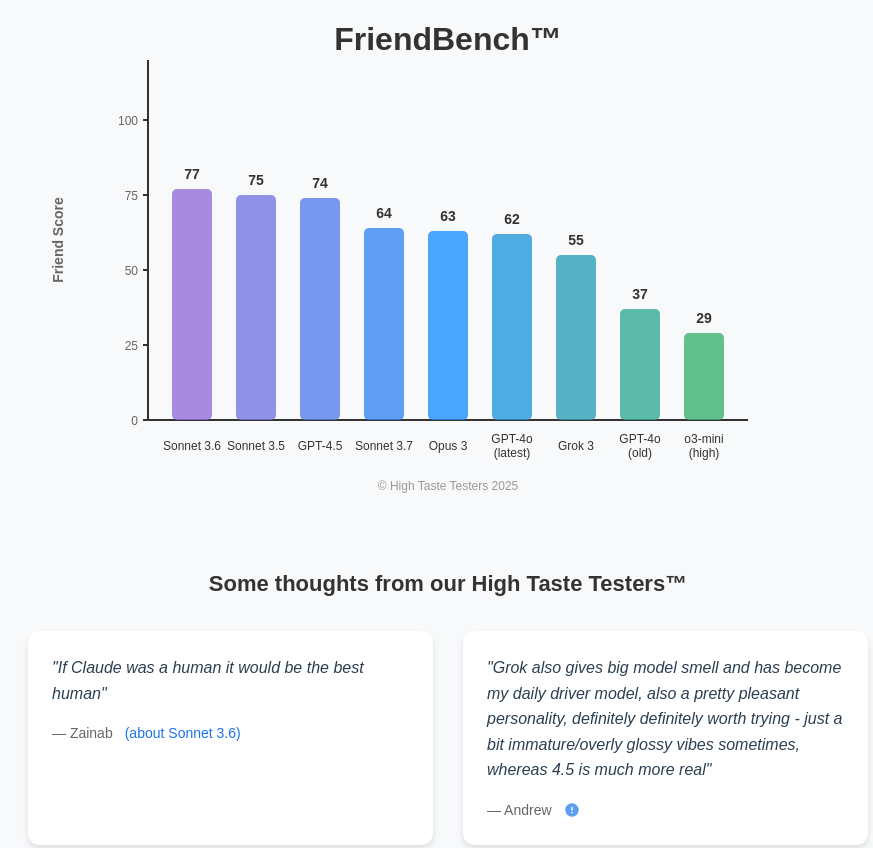
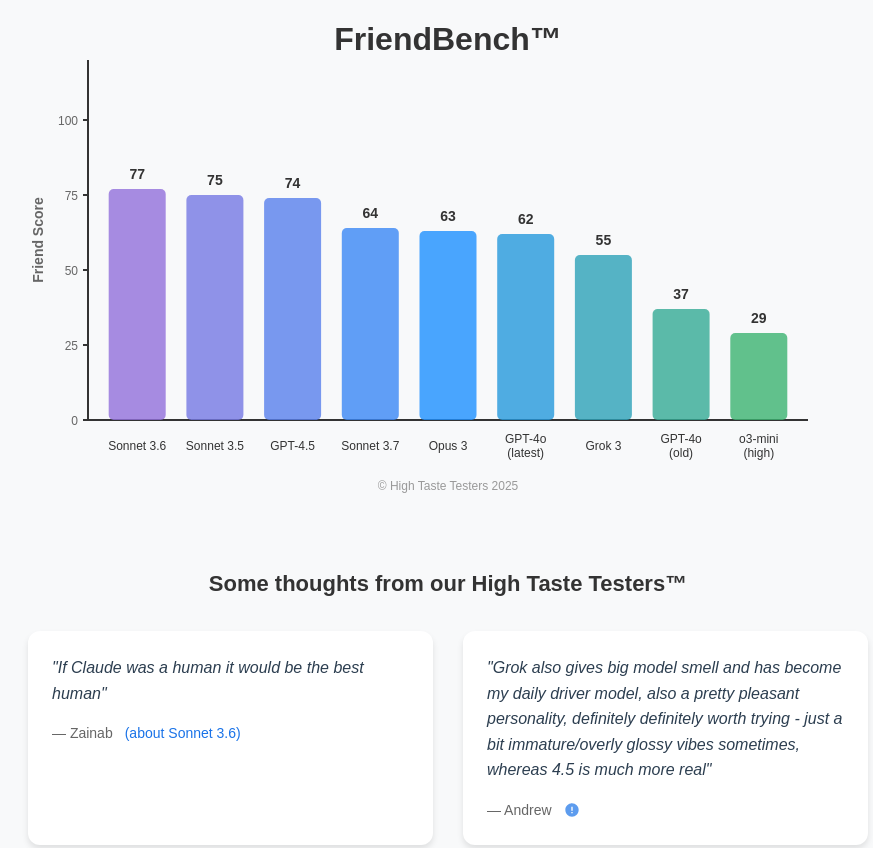
Before and after one commit to henri123lemoine/friendbench, a plain HTML site: page frontend/index.html in a window 1280 px wide. Shown: the top 848 px of the page, without its empty margins (192-1065 px from the left). Drawn offline with Linux system fonts and the light colour scheme.

Commit message:
Adjust chart margins and bar width for improved readability

```diff
--- a/frontend/index.html
+++ b/frontend/index.html
@@ -194,9 +194,9 @@
       height: 500,
       margin: {
         top: 40,
-        right: 140,
+        right: 80,
         bottom: 100,
-        left: 140
+        left: 80
       }
     };
 
@@ -233,9 +233,9 @@
       `).join('')}
 
       <!-- Y-axis label -->
-      <text x="${config.margin.left - 85}" y="${(config.height + config.margin.top - config.margin.bottom) / 2}"
+      <text x="${config.margin.left - 45}" y="${(config.height + config.margin.top - config.margin.bottom) / 2}"
             font-family="Arial" font-size="14" font-weight="bold" text-anchor="middle"
-            fill="#666" transform="rotate(-90, ${config.margin.left - 85}, ${(config.height + config.margin.top - config.margin.bottom) / 2})">
+            fill="#666" transform="rotate(-90, ${config.margin.left - 45}, ${(config.height + config.margin.top - config.margin.bottom) / 2})">
         Friend Score
       </text>
     `;
@@ -243,7 +243,7 @@
     // Calculate bar spacing based on number of models
     const totalModels = sortedData.length;
     const availableWidth = config.width - config.margin.left - config.margin.right;
-    const barWidth = Math.min(60, (availableWidth / (totalModels + 1)) - 20);
+    const barWidth = Math.min(75, (availableWidth / (totalModels + 1)) - 15);
     const totalBarsWidth = barWidth * totalModels;
     const totalSpacingWidth = availableWidth - totalBarsWidth;
     const spacing = totalSpacingWidth / (totalModels + 1);
```
